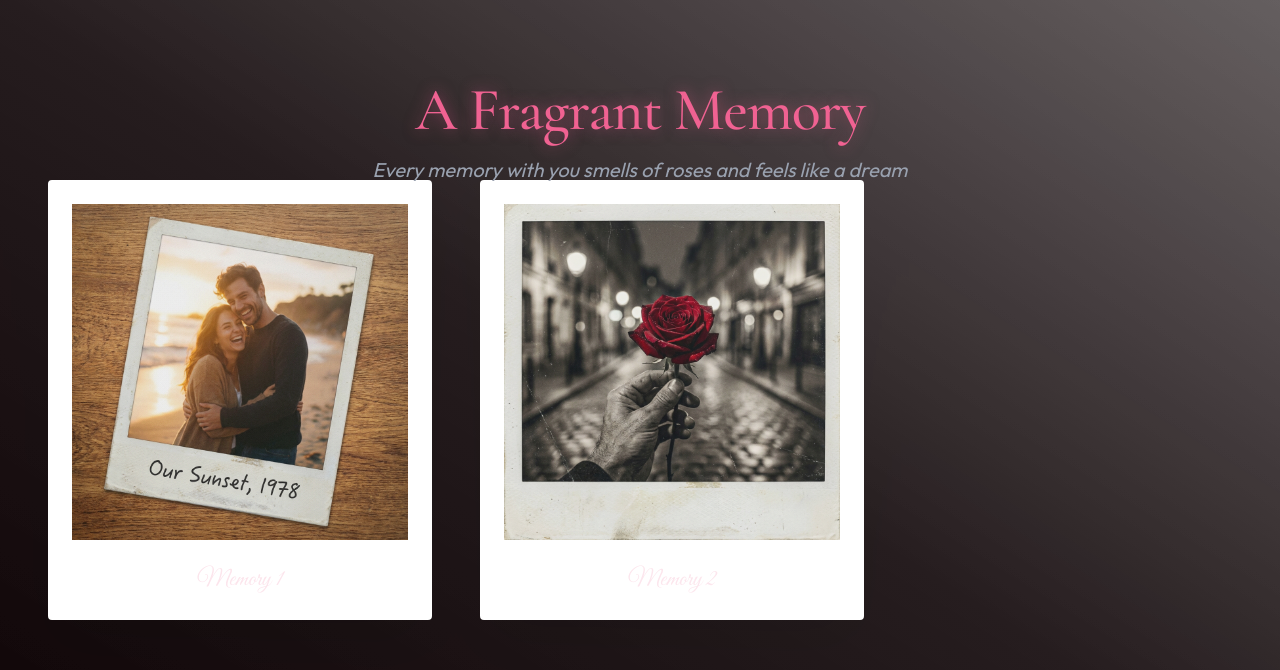
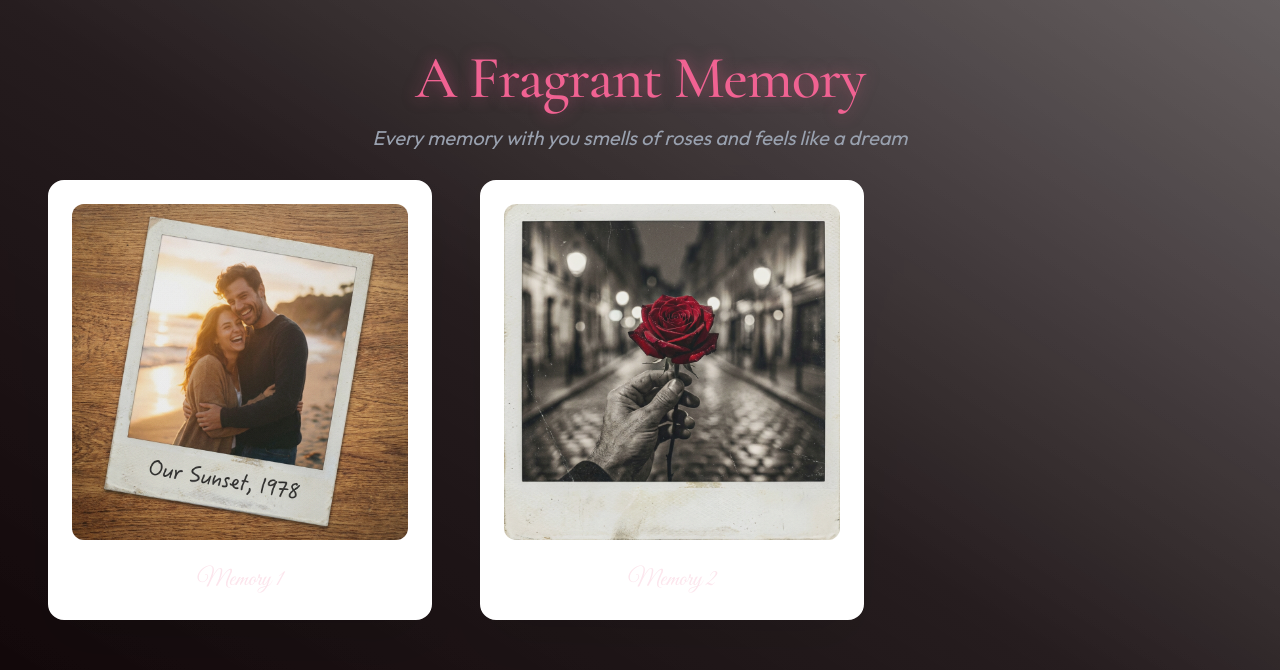
Before and after one commit to Keshav-Dev3157/Amor, a Next.js app: page /days/rose-day in a window 1280 px wide. Shown: the part 800-1470 px from the top of the page. Built offline with nearby package versions, Linux system fonts and the light colour scheme; no server answers.

Commit message:
Improve gallery aesthetics: rounded frames and repositioned subtitle

```diff
--- a/src/components/HorizontalScrollGallery.tsx
+++ b/src/components/HorizontalScrollGallery.tsx
@@ -94,13 +94,13 @@ export default function HorizontalScrollGallery({
     const getImageFrameClass = () => {
         switch (imageStyle) {
             case 'polaroid':
-                return 'p-4 bg-white shadow-2xl rounded-sm border-8 border-white';
+                return 'p-4 bg-white shadow-2xl rounded-2xl border-8 border-white';
             case 'modern':
-                return 'p-2 bg-gradient-to-br from-white/10 to-white/5 backdrop-blur-sm rounded-2xl border border-white/20';
+                return 'p-2 bg-gradient-to-br from-white/10 to-white/5 backdrop-blur-sm rounded-3xl border border-white/20';
             case 'minimal':
-                return 'rounded-lg overflow-hidden shadow-xl';
+                return 'rounded-2xl overflow-hidden shadow-xl';
             default:
-                return 'p-4 bg-white shadow-2xl rounded-sm border-8 border-white';
+                return 'p-4 bg-white shadow-2xl rounded-2xl border-8 border-white';
         }
     };
 
@@ -115,7 +115,7 @@ export default function HorizontalScrollGallery({
     return (
         <section ref={containerRef} className="h-screen overflow-hidden relative z-20">
             {/* Title Section */}
-            <div className="absolute top-20 left-0 right-0 z-20 text-center px-6">
+            <div className="absolute top-12 left-0 right-0 z-20 text-center px-6">
                 <motion.h2
                     initial={{ opacity: 0, y: 20 }}
                     whileInView={{ opacity: 1, y: 0 }}
@@ -129,7 +129,7 @@ export default function HorizontalScrollGallery({
                     whileInView={{ opacity: 1, y: 0 }}
                     viewport={{ once: true }}
                     transition={{ delay: 0.2 }}
-                    className="text-lg md:text-xl text-gray-400 italic"
+                    className="text-lg md:text-xl text-gray-400 italic max-w-2xl mx-auto"
                 >
                     {subtitle}
                 </motion.p>
@@ -151,7 +151,7 @@ export default function HorizontalScrollGallery({
                             transition={{ delay: index * 0.1 }}
                             className={`${getImageFrameClass()} flex-shrink-0 w-[85vw] md:w-96 transform hover:scale-105 transition-transform duration-300`}
                         >
-                            <div className="relative aspect-square overflow-hidden bg-gray-100 mb-4">
+                            <div className="relative aspect-square overflow-hidden bg-gray-100 mb-4 rounded-xl">
                                 <img
                                     src={src}
                                     alt={`Memory ${index + 1}`}
```
